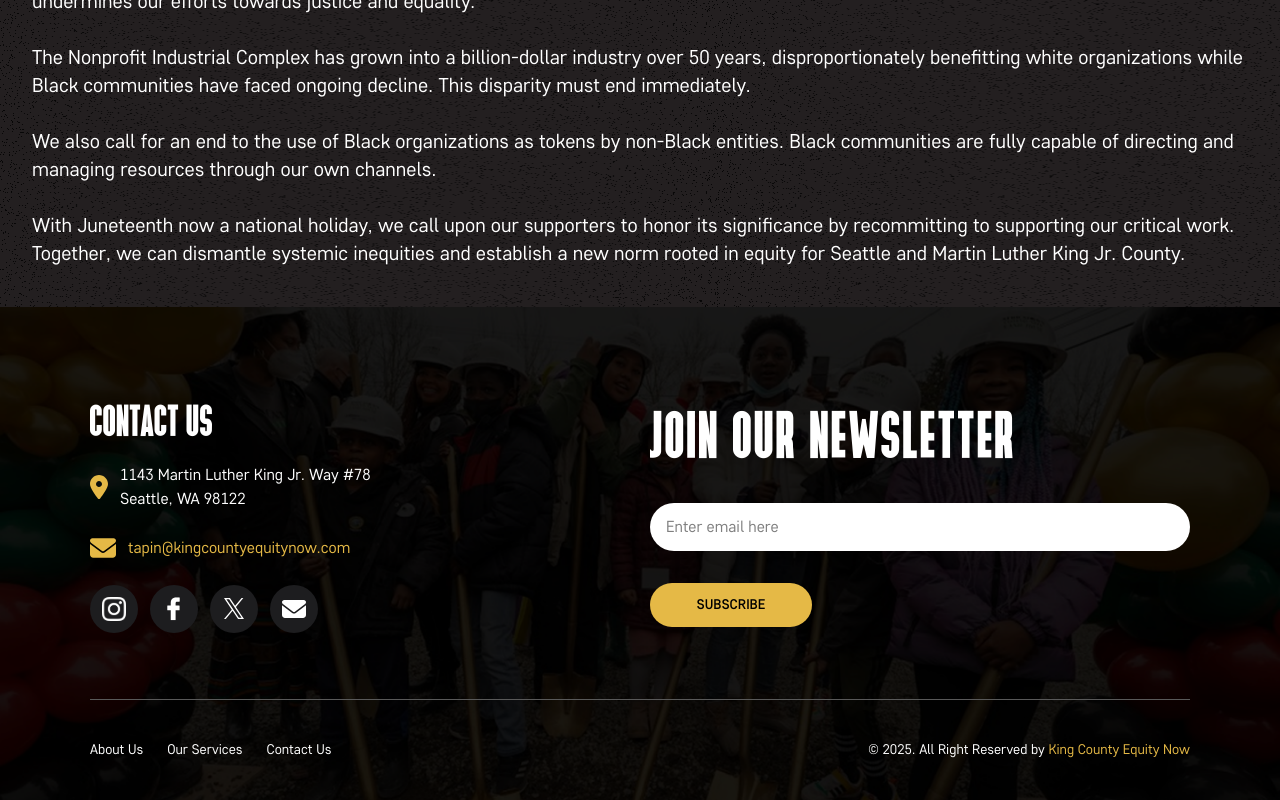
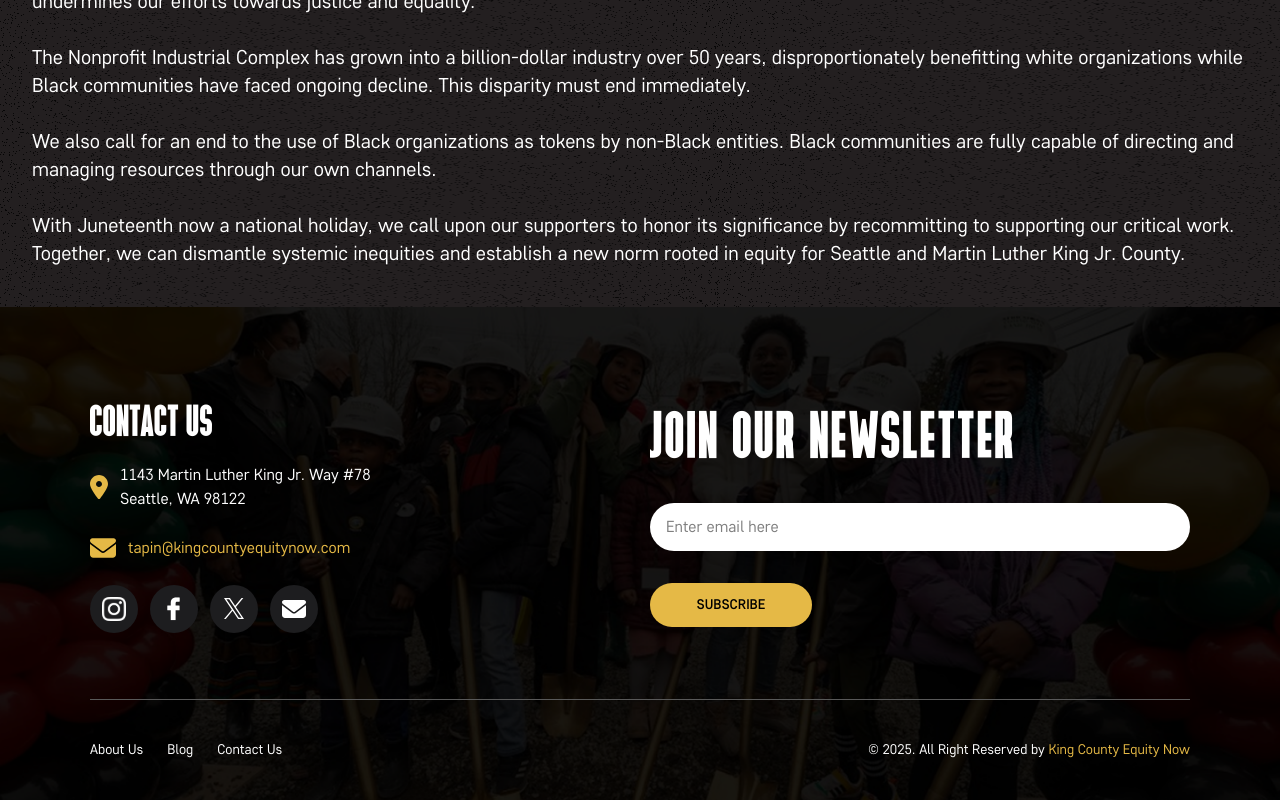
Before and after one commit to abu-kausar/contentful, a Next.js app: page /recentwins in a window 1280 px wide. Shown: the part 2583-3383 px from the top of the page. Built offline with nearby package versions, Linux system fonts and the light colour scheme.

Commit message:
blank blog post issue resolved and blog page link added in footer

```diff
--- a/src/app/initiatives/page.tsx
+++ b/src/app/initiatives/page.tsx
@@ -6,7 +6,8 @@ export default async function InitiativePage() {
   let entries = await fetchEntries<BlogPostProps>("blogPost");
 
   // Exclude the "about-us" entry
-  entries = entries.filter((entry) => entry.fields.slug !== "about-us");
+  entries = entries.filter((entry) => entry.fields.slug !== "about-us" && entry.fields.slug !== "richtext-entry-not-visible-do-not-delete");
+
 
   return <InitiativePageClient entries={JSON.parse(JSON.stringify(entries))} />;
 }
--- a/src/components/Footer.tsx
+++ b/src/components/Footer.tsx
@@ -63,7 +63,7 @@
 
 // export default Footer;
 
-import React from "react";
+import Link from "next/link";
 import NewsletterForm from "./NewsletterForm";
 
 interface FooterImageProps {
@@ -181,12 +181,12 @@ const Footer = () => {
       {/* Bottom Section */}
       <div className="flex flex-col md:flex-row justify-between items-center text-sm py-5 md:py-10 gap-4">
         <div className="flex flex-wrap gap-6 justify-center md:justify-start">
-          <a href="/about" className="hover:underline">
+          <Link href="/about" className="hover:underline">
             About Us
-          </a>
-          <a href="#" className="hover:underline">
-            Our Services
-          </a>
+          </Link>
+          <Link href="/all-blog" className="hover:underline">
+            Blog
+          </Link>
           <a href="#" className="hover:underline">
             Contact Us
           </a>
```
